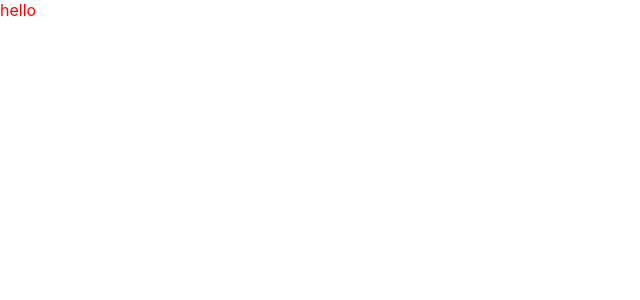
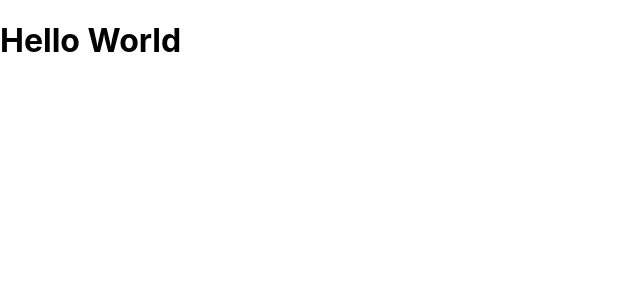
Before and after one commit to Huchbg/ReactCriptoApiP, a React (Create React App) app: page / in a window 1280 px wide. Shown: the top 300 px of the page, without its empty margins (0-640 px from the left). Built offline with nearby package versions, Linux system fonts and the light colour scheme; the HTML template or start-up script is replaced by a standard one.

Commit message:
Second Commit Everything is set up

```diff
--- a/package.json
+++ b/package.json
@@ -3,11 +3,13 @@
   "version": "0.1.0",
   "private": true,
   "dependencies": {
+    "@tanstack/react-query": "^4.28.0",
     "@testing-library/jest-dom": "^5.16.5",
     "@testing-library/react": "^13.4.0",
     "@testing-library/user-event": "^13.5.0",
     "react": "^18.2.0",
     "react-dom": "^18.2.0",
+    "react-router-dom": "^6.9.0",
     "react-scripts": "5.0.1",
     "styled-components": "^5.3.9",
     "web-vitals": "^2.1.4"
--- a/src/App.js
+++ b/src/App.js
@@ -1,16 +1,23 @@
-import  styled  from "styled-components"
-
+//import  styled  from "styled-components"
+import { BrowserRouter as Router ,Routes,Route} from "react-router-dom";
+import { Home } from "./Pages/Home";
+import { Coin } from "./Pages/Coin";
+import { QueryClient, QueryClientProvider } from "@tanstack/react-query"
 
 function App() {
+  const client =new QueryClient()
   return (
-    <Wraper className="App">
-      hello
-    </Wraper>
+    <QueryClientProvider client={client}>
+      <Router>
+        <Routes>
+          <Route path="/" element={<Home/>} />
+          <Route path="/coin/:id" element={<Coin />}/>
+        </Routes>
+      </Router>
+    </QueryClientProvider>
   );
 }
 
-const Wraper=styled.div`
-  color: red ;
-`
+
 
 export default App;
--- /dev/null
+++ b/src/Pages/Coin.js
@@ -0,0 +1,7 @@
+import { useParams } from "react-router-dom"
+
+export const Coin = () =>{
+    const { id }=useParams()
+
+    return <h1>Coin Page {id}</h1>
+}
--- /dev/null
+++ b/src/Pages/Home.js
@@ -0,0 +1,4 @@
+//https://api.coingecko.com/api/v3/coins/markets?vs_currency=usd&order=market_cap_desc&per_page=100&page=1
+export  const  Home = () => {
+    return <h1>Hello World</h1>
+}
```
Also changed, not shown: 1 other file (tests, documents, lock files or other folders).
